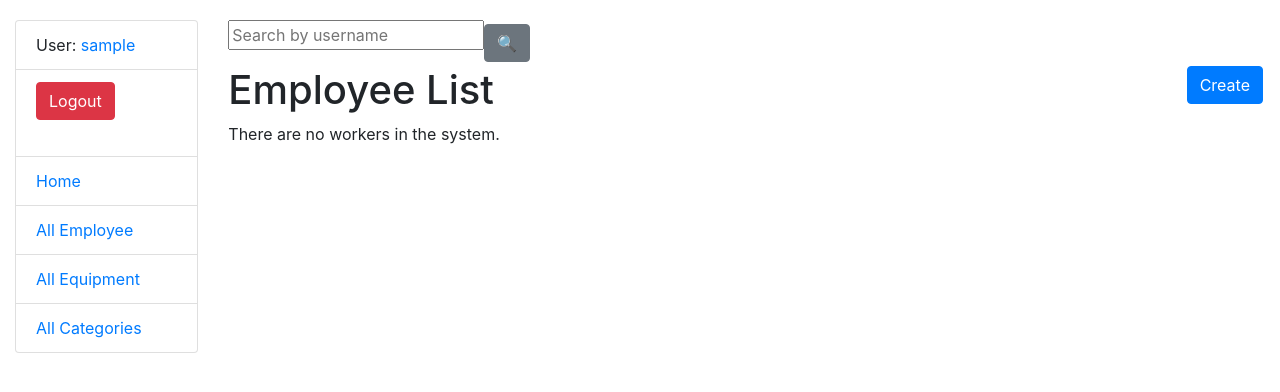
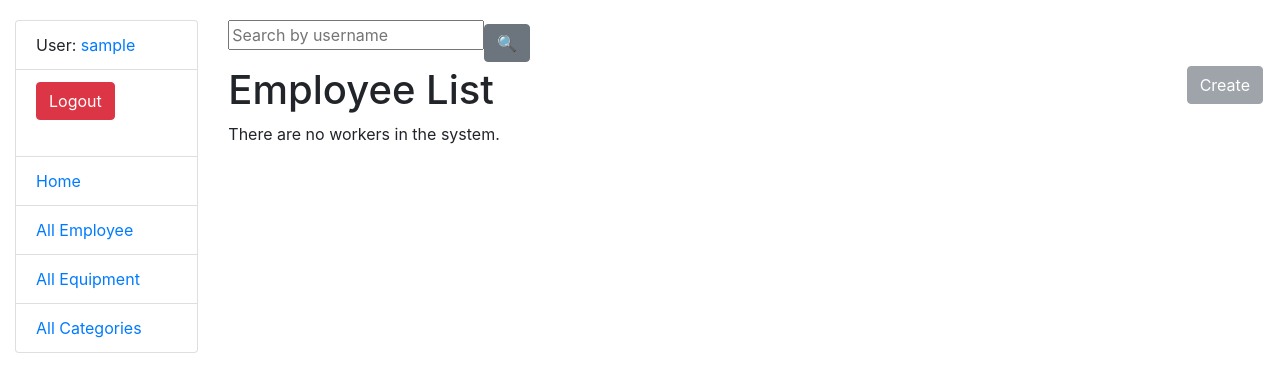
Before and after one commit to YBlck/office-inventory-system, a Django app: page /staff/ in a window 1280 px wide. Shown: the top 392 px of the page. Run offline with Django 5.2, Linux system fonts and the light colour scheme; the visitor is signed in with stand-in values (Sample User, id 1); data comes from the database, SQL or seed files in the repository.

Commit message:
feat: change permission for user creation
- only admin user can now create new user through employee list page

```diff
--- a/templates/manager/staff_list.html
+++ b/templates/manager/staff_list.html
@@ -4,9 +4,15 @@
 
   <h1>
     Employee List
-    <a href="{% url 'manager:staff-create' %}" class="btn btn-primary link-to-page">
-      Create
-    </a>
+    {% if user.role == "admin" %}
+      <a href="{% url 'manager:staff-create' %}" class="btn btn-primary link-to-page">
+        Create
+      </a>
+    {% else %}
+      <a href="#" class="btn btn-secondary link-to-page disabled" disabled>
+        Create
+      </a>
+    {% endif %}
   </h1>
 
   {% if staff_list %}
```
